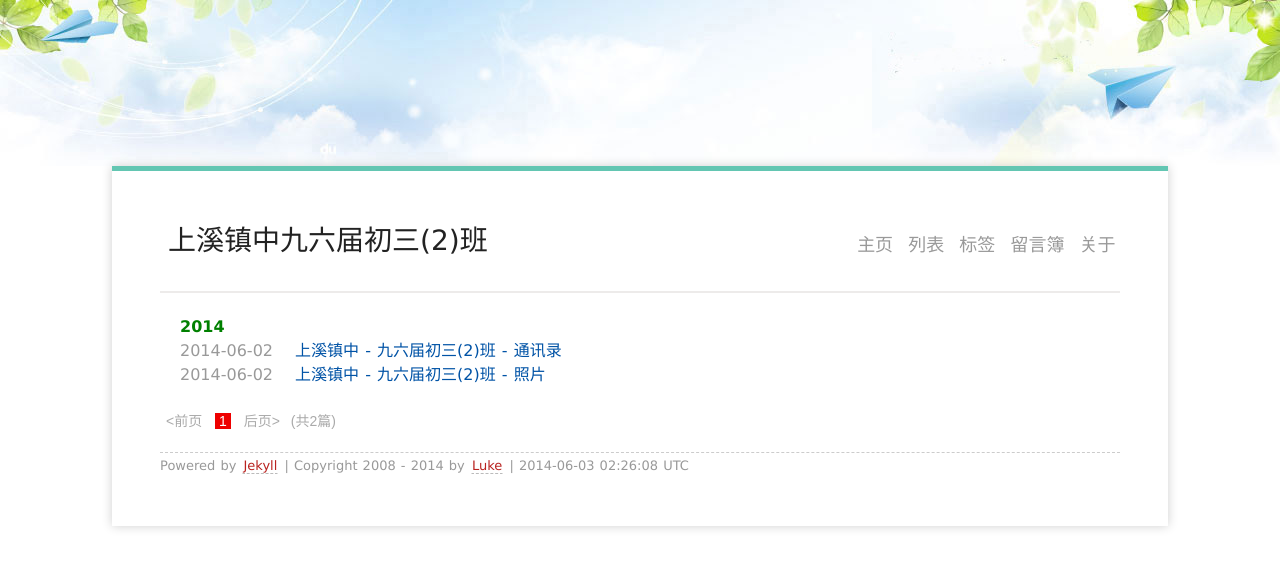
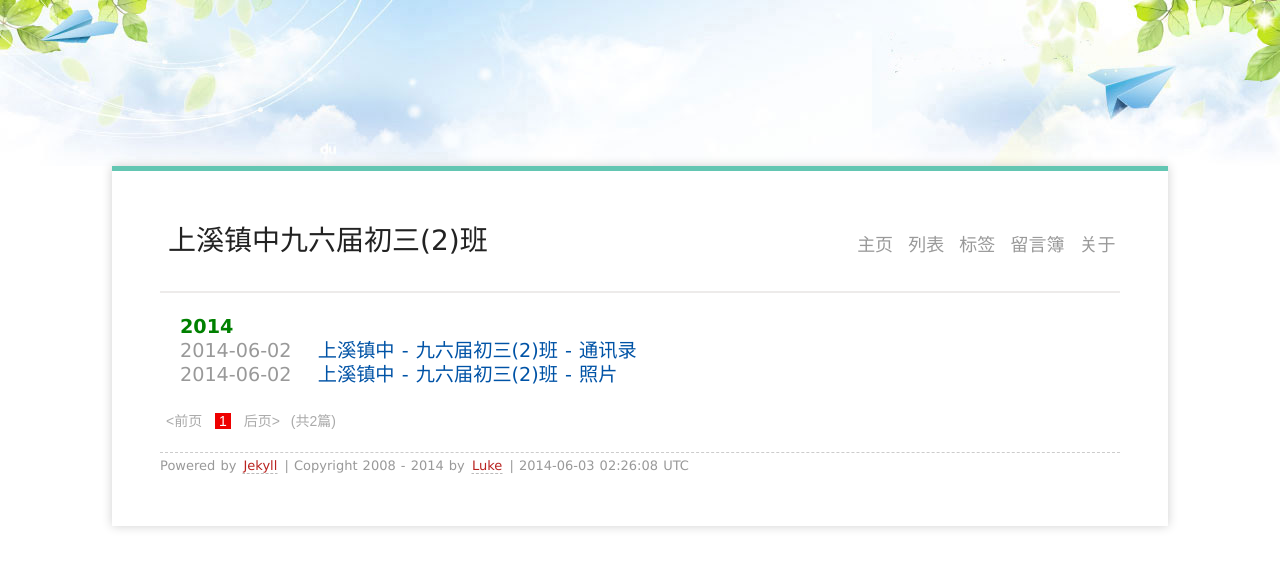
Before and after one commit to shangxi2ban/shangxi2ban.github.io, a Jekyll site: the page built from index.html, in a window 1280 px wide. Shown: the top 568 px of the page. Built offline with Jekyll 4.4.1, drawn with Linux system fonts in a browser that asks for light colours; Markdown is read by kramdown in place of the engine named in the settings; the list of posts is cut into pages by our own code.

Commit message:
daily updates

```diff
--- a/media/css/screen.css
+++ b/media/css/screen.css
@@ -216,6 +216,10 @@ dl .meta {
     margin-top: 14px;
 }
 
+.listing {
+    font-size: 1.2em;
+}
+
 .listing-item,.listing-seperator{list-style-type:none;}
 .listing-item a{
     padding:.2em 1em;
```
